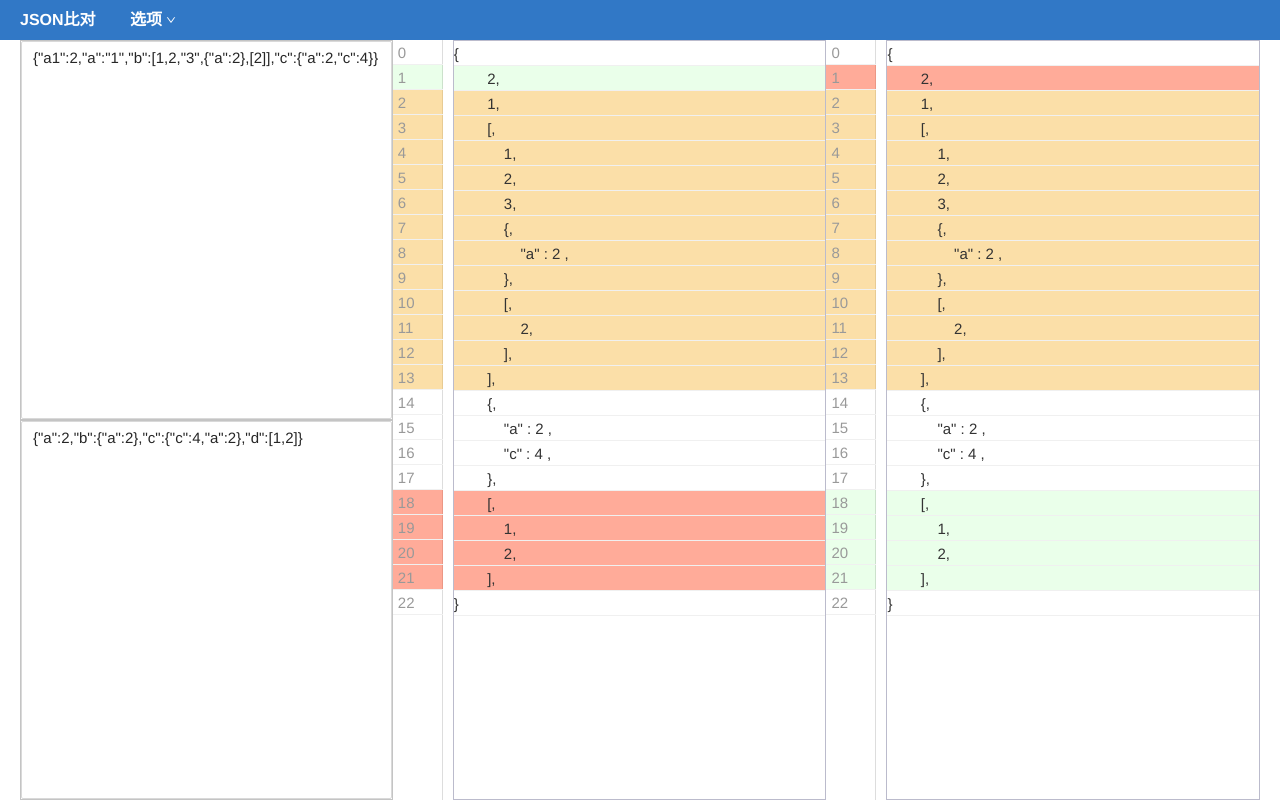
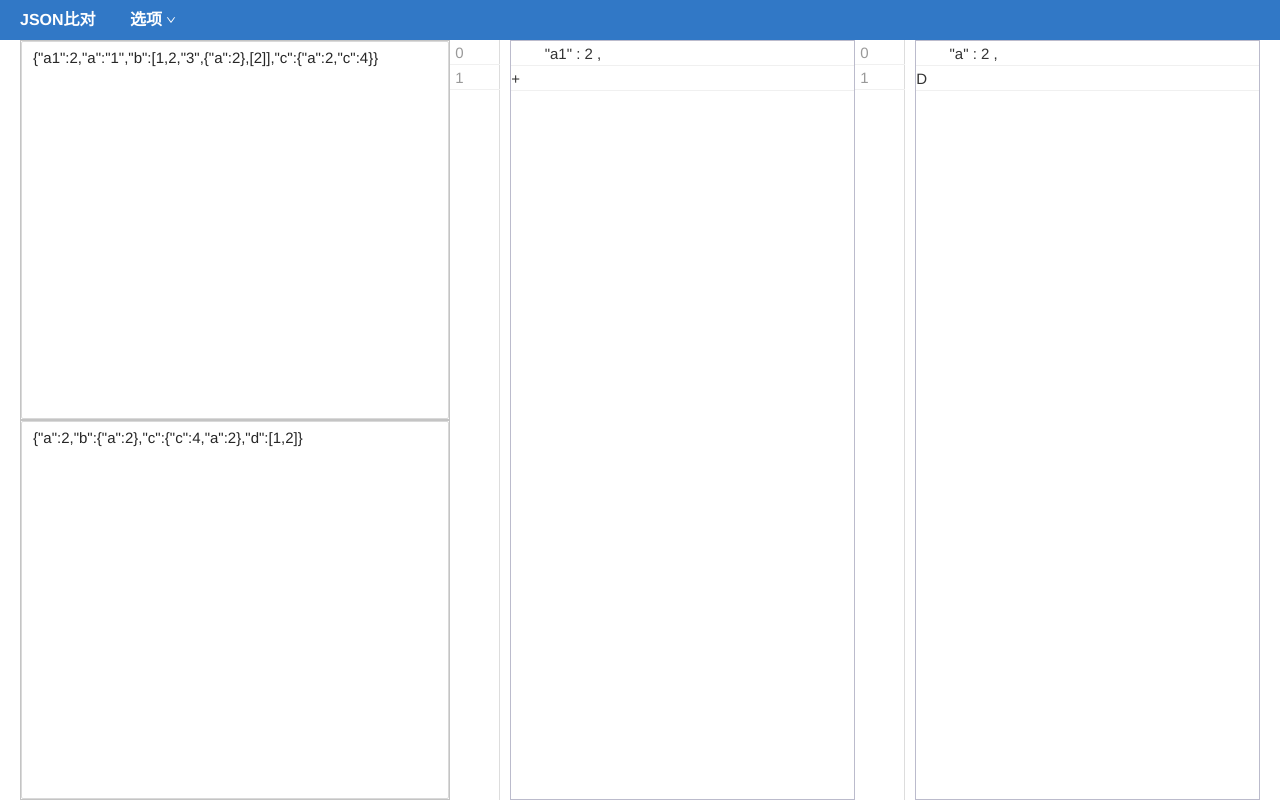
Before and after one commit to lxw15337674/json-comapre, a React app: page / in a window 1280 px wide. Built offline with nearby package versions, Linux system fonts and the light colour scheme; the HTML template or start-up script is replaced by a standard one.

Commit message:
🦄refactor: 格式化json优化

```diff
--- /dev/null
+++ b/src/common/utils/curry.tsx
@@ -0,0 +1,43 @@
+// https://github.com/tusharmath/ts-curry/blob/master/index.ts
+const _curry = (fn: Function) => {
+  const curried = function (...t: any[]) {
+    return t.length >= fn.length ? fn.call(this, ...t) : curried.bind(this, ...t);
+  };
+  return curried;
+};
+
+// Types
+export type CurriedFunction2<P0, P1, R> = {
+  (p0: P0): { (p1: P1): R };
+  (p0: P0, p1: P1): R;
+};
+
+export type CurriedFunction3<P0, P1, P2, R> = {
+  (p0: P0, p1: P1, p2: P2): R;
+  (p0: P0, p1: P1): { (p2: P2): R };
+  (p0: P0): CurriedFunction2<P1, P2, R>;
+};
+
+export type CurriedFunction4<P0, P1, P2, P3, R> = {
+  (p0: P0, p1: P1, p2: P2, p3: P3): R;
+  (p0: P0, p1: P1, p2: P2): { (p3: P3): R };
+  (p0: P0, p1: P1): CurriedFunction2<P2, P3, R>;
+  (p0: P0): CurriedFunction3<P1, P2, P3, R>;
+};
+
+// Functions
+export function curry2<P0, P1, R>(fn: (p0: P0, p1: P1) => R): CurriedFunction2<P0, P1, R> {
+  return _curry(fn);
+}
+
+export function curry3<P0, P1, P2, R>(
+  fn: (p0: P0, p1: P1, p2: P2) => R,
+): CurriedFunction3<P0, P1, P2, R> {
+  return _curry(fn);
+}
+
+export function curry4<P0, P1, P2, P3, R>(
+  fn: (p0: P0, p1: P1, p2: P2, p3: P3) => R,
+): CurriedFunction4<P0, P1, P2, P3, R> {
+  return _curry(fn);
+}
--- a/src/common/utils/jsonCompare/index.tsx
+++ b/src/common/utils/jsonCompare/index.ts
@@ -1,15 +1,6 @@
-import {
-  Options,
-  Status,
-  JsonValue,
-  StatusObj,
-} from '../interface';
-import {isBaseType,  include } from '../utils';
+import { Options, Status, JsonValue, StatusObj } from '../interface';
+import { isBaseType, include, eq } from '../utils';
 import { dataType, serializeObject, extend } from '../utils';
-
-// export const jsonCompare: JsonCompare = (obj, compareObj, options) => {
-//   return objCompare(obj, compareObj);
-// };
 
 // 输出两个个值：
 // diff结果对象
@@ -47,40 +38,38 @@ const objCompare = (obj: object, compareObj: object): StatusObj => {
   return statusObj;
 };
 
-// todo 数组敏感处理
 const arrayCompare = (
   array: JsonValue[],
   compareArray: JsonValue[],
   options: Options = { arrayOrderSensitive: false },
 ): Status[] => {
   let statusArray: Status[] = [];
-  // if (arrayOrderSensitive) {
-  //     const length = array.length >= compareArray.length ? array.length : compareArray.length;
-  //     for (let index = 0; index < length; index++) {
-  //       if (array[index] === undefined) {
-  //         textArray.push(compareArray[index]);
-  //         diffArray.push(Status.lack);
-  //         continue;
-  //       }
-  //       textArray.push(array[index]);
-  //       if (compareArray === undefined) {
-  //         diffArray.push(Status.add);
-  //         continue;
-  //       }
-  //       if (eq(array[index], compareArray[index])) {
-  //         diffArray.push(Status.eq);
-  //       } else {
-  //         diffArray.push(Status.diff);
-  //       }
-  //     }
-  //   }
-  for (let value of array) {
-    statusArray.push(include(value, compareArray) ? Status.eq : Status.add);
-  }
-  let length = compareArray.length-array.length
-  while(length>0){
-    statusArray.push(Status.lack)
-    length--
+  if (options.arrayOrderSensitive) {
+    const length = array.length >= compareArray.length ? array.length : compareArray.length;
+    for (let index = 0; index < length; index++) {
+      if (array[index] === undefined) {
+        statusArray.push(Status.lack);
+        continue;
+      }
+      if (compareArray === undefined) {
+        statusArray.push(Status.add);
+        continue;
+      }
+      if (eq(array[index], compareArray[index])) {
+        statusArray.push(Status.eq);
+      } else {
+        statusArray.push(Status.diff);
+      }
+    }
+  } else {
+    for (let value of array) {
+      statusArray.push(include(value, compareArray) ? Status.eq : Status.add);
+    }
+    let length = compareArray.length - array.length;
+    while (length > 0) {
+      statusArray.push(Status.lack);
+      length--;
+    }
   }
   return statusArray;
 };
@@ -98,12 +87,15 @@ const compare = (
       return objCompare(value, compareValue);
     }
     if (type === 'array') {
-      return arrayCompare(value, compareValue);
+      return arrayCompare(value, compareValue, options);
     }
     console.error('错误类型', type, compareType);
-    return []
+    return [];
   }
   return Status.diff;
 };
 
 export default compare;
+const value = { a: [1, 2] };
+const compareValue = { a: [2, 1, 3] };
+console.log(compare(value, compareValue, { arrayOrderSensitive: true }));
--- a/src/common/utils/traversingStatus/index.tsx
+++ b/src/common/utils/traversingStatus/index.tsx
@@ -15,7 +15,7 @@ const traversingStatus = (value: any, status: Status = Status.diff): any => {
   }
   if (type === 'array') {
     let result = [];
-    for (let item of value) {
+    for (let _item of value) {
       // result.push(traversingStatus(item, status));
       result.push(status);
     }
--- a/src/common/utils/utils.tsx
+++ b/src/common/utils/utils.tsx
@@ -313,20 +313,22 @@ export const computingMaxLineNumber = (
 };
 
 // 位置不敏感的数组是否相等
-export const equal=(array:any[],compareArray:any[]):boolean =>{
-  if(array.length !==compareArray.length){
-    return false
+export const equal = (array: any[], compareArray: any[]): boolean => {
+  array = copy(array);
+  compareArray = copy(compareArray);
+  if (array.length !== compareArray.length) {
+    return false;
   }
-  while(array.length){
-    const eqIndex = find(array[0],compareArray)
-    if(eqIndex===-1){
-      return false
+  while (array.length) {
+    const eqIndex = find(array[0], compareArray);
+    if (eqIndex === -1) {
+      return false;
     }
-    array.splice(0,1)
-    compareArray.splice(eqIndex,1)
+    array.splice(0, 1);
+    compareArray.splice(eqIndex, 1);
   }
-  return true
-}
+  return true;
+};
 
 export const include = (value: any, array: any[]): boolean => {
   return find(value, array) !== -1;
@@ -354,7 +356,8 @@ export const find = (value: any, array: any[]): number => {
               item.splice(index, 1);
             }
             return index > -1;
-          })
+          }) &&
+          item.length === 0
         ) {
           return index;
         }
@@ -387,12 +390,15 @@ export const objEq = function (obj: object, compareObj: object): boolean {
     if (valueType !== compareValueType) {
       return false;
     }
-    if (isBaseType(valueType)) {
-      return value === compareValue;
+    if (valueType !== 'object' && valueType !== 'array' && value !== compareValue) {
+      return false;
+    }
+    if (valueType === 'object' && !objEq(value, compareValue)) {
+      return false;
     }
 
-    if (valueType === 'array') {
-      return equal(value,compareValue)
+    if (valueType === 'array' && !equal(value, compareValue)) {
+      return false;
     }
   }
   return true;
--- a/src/pages/Content/DiffOut/Container/index.tsx
+++ b/src/pages/Content/DiffOut/Container/index.tsx
@@ -1,20 +1,19 @@
-import React, { useMemo } from 'react';
+import React from 'react';
 import LineNumberLines from './LineNumberLine';
-import { JsonContainer,ViewLine } from '../styled';
+import { JsonContainer, ViewLine } from '../styled';
+import { Status } from '@/common/utils/interface';
 interface Props {
-  data:any[]
+  data: string[];
+  status: Status[];
 }
-const Container = ({data}: Props) => {
-    const Status = useMemo(()=>{
-        return data.map(item=>item[0])
-      },[data])
+const Container = ({ data, status }: Props) => {
   return (
     <>
-    <LineNumberLines data={Status}  />
+      <LineNumberLines data={status} />
       <JsonContainer>
-      {data.map(([status, text], index) => {
+        {data.map((text, index) => {
           return (
-          <ViewLine status={status} key={index}>
+            <ViewLine status={status[index]} key={index}>
               {text}
             </ViewLine>
           );
--- a/src/pages/Content/DiffOut/formatToJSON.tsx
+++ b/src/pages/Content/DiffOut/formatToJSON.tsx
@@ -1,26 +1,48 @@
+import { curry4 } from '@/common/utils/curry';
 import { BasicType, Status } from '@/common/utils/interface';
 import jsonValueCallBack from '@/common/utils/jsonValueCallback';
-import {
-  copy,
-  countLineNumber,
-  find,
-  serializeObject,
-  stringLoop,
-} from '@/common/utils/utils';
+import { copy, countLineNumber, find, serializeObject, stringLoop } from '@/common/utils/utils';
 
-export default (diffResult, obj, compareObj) => {
-  return formatToJSON(diffResult, obj, compareObj, 1);
+//TODO 改为输出[string[],Status[]]
+export default (diffResult, json, compareJson): [Status[], string[]] => {
+  const data = formatToJSON(diffResult, json, compareJson, 1);
+  return [data.map((item) => item[0]), data.map((item) => item[1])];
 };
 
+// 填充状态list
+const fillStatusList = (textList: string[], status: Status) => {
+  return textList.map((_) => status);
+};
+// 处理数据
+const appendData = (
+  textResult: string[],
+  statusResult: Status[],
+  textList: string[],
+  status: Status,
+) => {
+  textResult.push(...textList);
+  statusResult.push(...fillStatusList(textList, status));
+};
+
+const wrapperData = (
+  textList: string[],
+  statusList: Status[],
+  isArray: boolean,
+  status: Status,
+) => {
+  if (isArray) {
+    textList.unshift('[');
+    textList.push(']');
+  } else {
+    textList.unshift('{');
+    textList.push('}');
+  }
+  statusList.unshift(status);
+  statusList.push(status);
+};
 // 格式化key，value
-const parse = (
-  key: string,
-  value: any,
-  status,
-  level = 1,
-  lastItem = false,
-): [Status, string][] => {
-  let result = [];
+const parse = (key: string, value: any, status, level = 1, lastItem = false): string[] => {
+  let textList: string[] = [];
   const addLine = (key: BasicType, value: BasicType, comma = true): string => {
     const whiteSpace = stringLoop('\xa0\xa0\xa0\xa0', level);
     if (key === '') {
@@ -32,38 +54,42 @@ const parse = (
   jsonValueCallBack(
     value,
     () => {
-      result.push([status, addLine(key, value)]);
+      textList.push(addLine(key, value));
     },
     () => {
-      result.push([status, addLine(key, '{')]);
+      textList.push(addLine(key, '{'));
       for (let valueKey in value) {
-        result.push(...parse(valueKey, value[valueKey], status, level + 1));
+        const text = parse(valueKey, value[valueKey], status, level + 1);
+        textList.push(...text);
       }
-      result.push([status, addLine('', '}')]);
+      textList.push(addLine(key, '}'));
     },
     () => {
-      result.push([status, addLine(key, '[')]);
+      textList.push(addLine(key, '['));
       for (let item of value) {
-        result.push(...parse('', item, status, level + 1));
+        const text = parse('', item, status, level + 1);
+        textList.push(...text);
       }
-      result.push([status, addLine('', ']')]);
+      textList.push(addLine(key, ']'));
     },
   );
-  return result;
+  return textList;
 };
 
-//TODO 处理compareValue的结果
 // interface Option {
 //   level?: number;
 //   isArray?: boolean;
 //   opposite?: boolean;
 // }
-const formatToJSON = (diffResult, obj, compareObj, level = 1): [Status, string][] => {
+const formatToJSON = (diffResult, json, compareJson, level = 1): [string[], Status[]] => {
   const isArray = Array.isArray(diffResult);
   if (isArray) {
-    return arrayToJSON(diffResult, obj, compareObj);
+    return arrayToJSON(diffResult, json, compareJson);
   }
-  let result: [Status, string][] = [];
+  const textList: string[] = [];
+  const statusList: Status[] = [];
+  const append = curry4(appendData)(textList, statusList);
+  const wrapper = curry4(wrapperData)(textList, statusList);
   const array = serializeObject(diffResult);
   for (let [key, status, index] of array) {
     const lastItem = index === array.length - 1;
@@ -71,41 +97,41 @@ const formatToJSON = (diffResult, obj, compareObj, level = 1): [Status, string][
       status,
       () => {
         if (status === Status.lack) {
-          result.push(...parse(isArray ? key : '', compareObj[key], status, level + 1));
+          const text = parse(key, compareJson[key], status, level + 1);
+          append(text, status);
           return;
         }
         if (status === Status.diff) {
-          let text = parse(isArray ? key : '', obj[key], status, level + 1);
-          result.push(...text);
-          let length = countLineNumber(compareObj[key]) - text.length;
+          const text = parse(key, json[key], status, level + 1);
+          append(text, status);
+          const length = countLineNumber(compareJson[key]) - text.length;
           if (length > 0) {
-            result.push(...new Array(length).fill([status, '']));
+            append(new Array(length).fill(''), status);
           }
           return;
         }
-        result.push(...parse(isArray ? key : '', obj[key], status, level + 1));
+        const text = parse(key, json[key], status, level + 1);
+        append(text, status);
       },
       () => {
-        result.push(...parse(isArray ? key : '', obj[key], status, level + 1));
+        const text = parse(key, json[key], status, level + 1);
+        append(text, status);
       },
       () => {
-        if (Array.isArray(status)) {
-          arrayToJSON(status, obj[key], compareObj[key], level + 1);
-        }
-        result.push(...parse(isArray ? key : '', obj[key], status, level + 1));
+        const [t, s] = arrayToJSON(status, json[key], compareJson[key], level + 1);
+        textList.push(...t);
+        statusList.push(...s);
       },
     );
   }
   if (level === 1) {
     if (isArray) {
-      result.unshift([Status.eq, '[']);
-      result.push([Status.eq, ']']);
+      wrapper(true, Status.eq);
     } else {
-      result.unshift([Status.eq, '{']);
-      result.push([Status.eq, '}']);
+      wrapper(false, Status.eq);
     }
   }
-  return result;
+  return [textList, statusList];
 };
 
 function arrayToJSON(
@@ -114,14 +140,16 @@ function arrayToJSON(
   compareArray: any[],
   level = 0,
   lastItem = false,
-) {
-  let result = [];
-  result.push(...parse('', '[', Status.diff, level, false));
+): [string[], Status[]] {
+  let textList = [];
+  let statusList = [];
+  const append = curry4(appendData)(textList, statusList);
+  const wrapper = curry4(wrapperData)(textList, statusList);
   for (let [state, item] of serializeArrayFormat(status, array, compareArray)) {
-    result.push(...parse('', item, state, level + 1));
+    append(parse('', item, state, level + 1), state);
   }
-  result.push(...parse('', ']', Status.diff, level, lastItem));
-  return result;
+  wrapper(true, Status.diff);
+  return [textList, statusList];
 }
 
 // 序列化数组
@@ -137,14 +165,14 @@ function serializeArrayFormat(diffResult: Status[], array: any[], compareArray:
       compareArray.splice(0, 1);
     } else {
       const compareIndex = find(array[index], compareArray);
-      if(compareIndex>-1){
+      if (compareIndex > -1) {
         compareArray.splice(compareIndex, 1);
       }
       result.push([status, array[index]]);
     }
   }
-  for(let item of compareArray){
-    result.push([Status.lack,item])
+  for (let item of compareArray) {
+    result.push([Status.lack, item]);
   }
   return result;
 }
--- a/src/pages/Content/DiffOut/index.tsx
+++ b/src/pages/Content/DiffOut/index.tsx
@@ -4,18 +4,25 @@ import compare from '../../../common/utils/jsonCompare';
 import Container from './Container';
 import formatToJSON from './formatToJSON';
 interface Props {
-  value: object;
-  compareValue: object;
+  value: any;
+  compareValue: any;
 }
 
 const DiffOut = ({ value, compareValue }: Props) => {
-  const JSON = useMemo(() => {
+  const [status, data] = useMemo(() => {
     return formatToJSON(compare(value, compareValue), value, compareValue);
+  }, [value, compareValue]);
+  console.log(compare(value, compareValue));
+  const compareStatus = useMemo(() => {
+    return status.map((item) => oppositeStatus(item));
+  }, [status]);
+  const compareData = useMemo(() => {
+    return formatToJSON(compare(compareValue, value), compareValue, value)[1];
   }, [value, compareValue]);
   return (
     <>
-      <Container data={JSON}></Container>
-      <Container data={JSON.map((item) => [oppositeStatus(item[0]), item[1]])}></Container>
+      <Container data={data} status={status}></Container>
+      <Container data={compareData} status={compareStatus}></Container>
     </>
   );
 };
--- a/src/pages/Content/DiffOut/styled.tsx
+++ b/src/pages/Content/DiffOut/styled.tsx
@@ -79,7 +79,7 @@ export const NumberLineContainer = styled.div`
 
 export const JsonContainer = styled.div`
   margin-left: 10px;
-  width: 50%;
+  width: 40%;
   border: 1px solid #bbc;
 `;
 
--- a/src/pages/Content/index.tsx
+++ b/src/pages/Content/index.tsx
@@ -14,7 +14,9 @@ const Content = () => {
         ></JsonSpace>
         <JsonSpace
           value={state.compareJson}
-          setValue={(value) => dispatch({ type: 'setCompareJson', compareJson: value })}
+          setValue={(value) => {
+            dispatch({ type: 'setCompareJson', compareJson: value });
+          }}
         ></JsonSpace>
       </InputView>
       <DiffOut value={state.sourceJson} compareValue={state.compareJson}></DiffOut>
--- a/src/pages/state/interface.tsx
+++ b/src/pages/state/interface.tsx
@@ -1,10 +1,10 @@
 export interface State {
-  sourceJson: object;
-  compareJson: object;
+  sourceJson: any;
+  compareJson: any;
   filterKey: string;
   selectedKeys: object;
   arrayOrderSensitive: boolean;
-  json: object;
+  json: any;
 }
 export type Dispatch<A> = (value: A) => void;
 
```
Also changed, not shown: 2 other files (tests, documents, lock files or other folders). Lines whose indentation alone changed are shown as unchanged.
